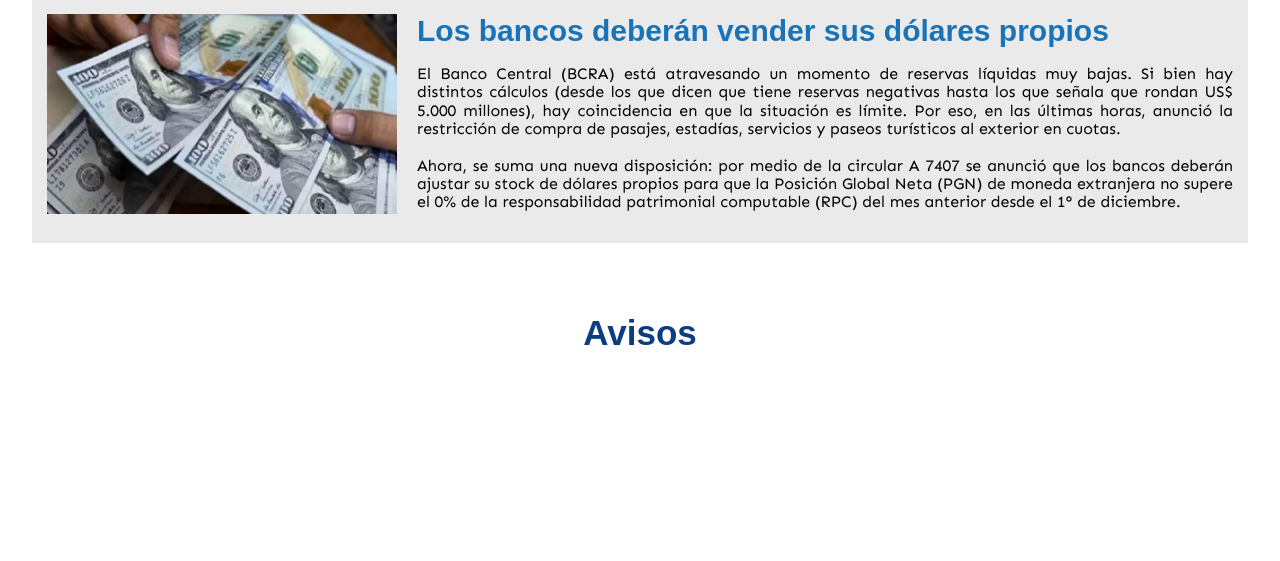
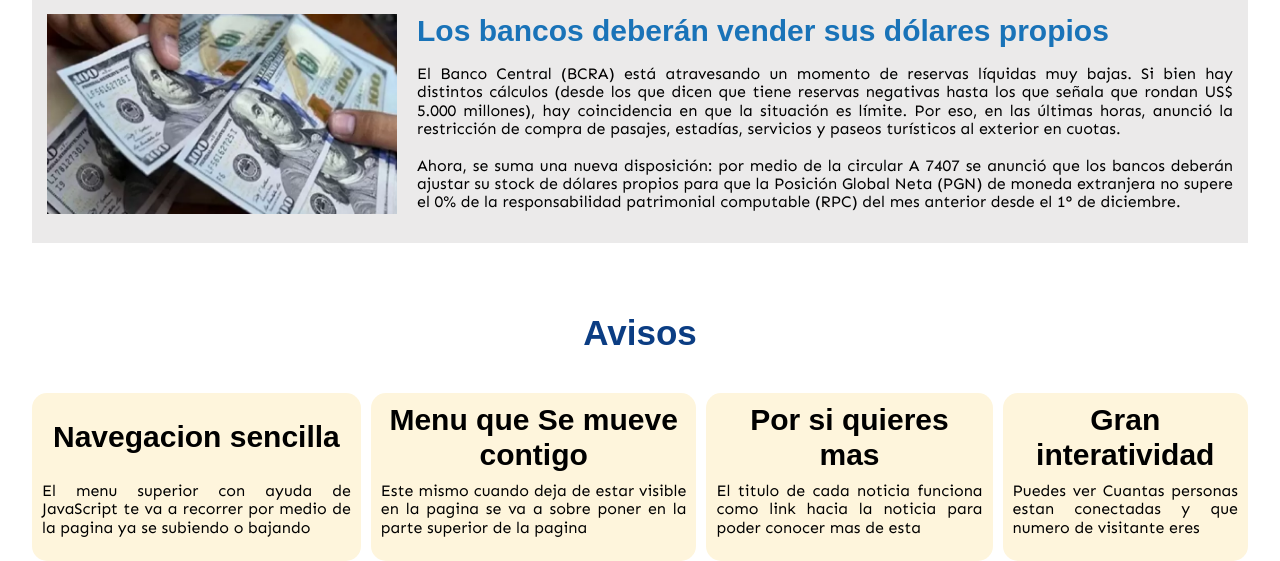
Before and after one commit to DerekAyala/Banquito, a PHP site: page / in a window 1280 px wide. Shown: the part 2803-3364 px from the top of the page. Before the commit the page ends 3148 px from the top, so only its background shows below. Run offline with PHP 8.4, Linux system fonts and the light colour scheme; some web fonts are replaced.

Commit message:
Se agrego el muro se avisos

```diff
--- a/css/styles.css
+++ b/css/styles.css
@@ -4,6 +4,7 @@
   --AzulOscuro: #0B3D83;
   --gris: #EBEAEA;
   --blanco: #fff;
+  --amarillo: #FEF5DC;
   --fuenteHeadings: 'Rambla', sans-serif;
   --fuenteParrafos: 'Sen', sans-serif;
 }
@@ -197,3 +198,27 @@ span{color: var(--AzulOscuro);}
 .avisos{
   margin-top: 7rem;
 }
+.avisos__contenedor{
+  margin-top: 4rem;
+  display: flex;
+  justify-content: space-evenly;
+  gap: 1rem;
+}
+.aviso{
+  background-color: var(--amarillo);
+  padding: 1rem;
+  border-radius: 1.5rem;
+  display: grid;
+  grid-template-rows: 1fr 1fr;
+  gap: 1rem;
+}
+.aviso__titulo{
+  text-align: center;
+  display: flex;
+  align-items: center;
+  justify-content: center;
+}
+.aviso__texto{
+  text-align: justify;
+  margin: 0;
+}
--- a/index.html
+++ b/index.html
@@ -207,26 +207,20 @@
       <h2 class="avisos__titulo">Avisos</h2>
       <div class="avisos__contenedor">
         <div class="aviso">
-          <h3 class="aviso__titulo"></h3>
-          <p class="aviso__texto"></p>
+          <h3 class="aviso__titulo">Navegacion sencilla</h3>
+          <p class="aviso__texto">El menu superior con ayuda de JavaScript te va a recorrer por medio de la pagina ya se subiendo o bajando</p>
         </div>
-      </div>
-      <div class="avisos__contenedor">
         <div class="aviso">
-          <h3 class="aviso__titulo"></h3>
-          <p class="aviso__texto"></p>
+          <h3 class="aviso__titulo">Menu que Se mueve contigo</h3>
+          <p class="aviso__texto">Este mismo cuando deja de estar visible en la pagina se va a sobre poner en la parte superior de la pagina</p>
         </div>
-      </div>
-      <div class="avisos__contenedor">
         <div class="aviso">
-          <h3 class="aviso__titulo"></h3>
-          <p class="aviso__texto"></p>
+          <h3 class="aviso__titulo">Por si quieres mas</h3>
+          <p class="aviso__texto">El titulo de cada noticia funciona como link hacia la noticia para poder conocer mas de esta</p>
         </div>
-      </div>
-      <div class="avisos__contenedor">
         <div class="aviso">
-          <h3 class="aviso__titulo"></h3>
-          <p class="aviso__texto"></p>
+          <h3 class="aviso__titulo">Gran interatividad</h3>
+          <p class="aviso__texto">Puedes ver Cuantas personas estan conectadas y que numero de visitante eres</p>
         </div>
       </div>
     </section>
```
